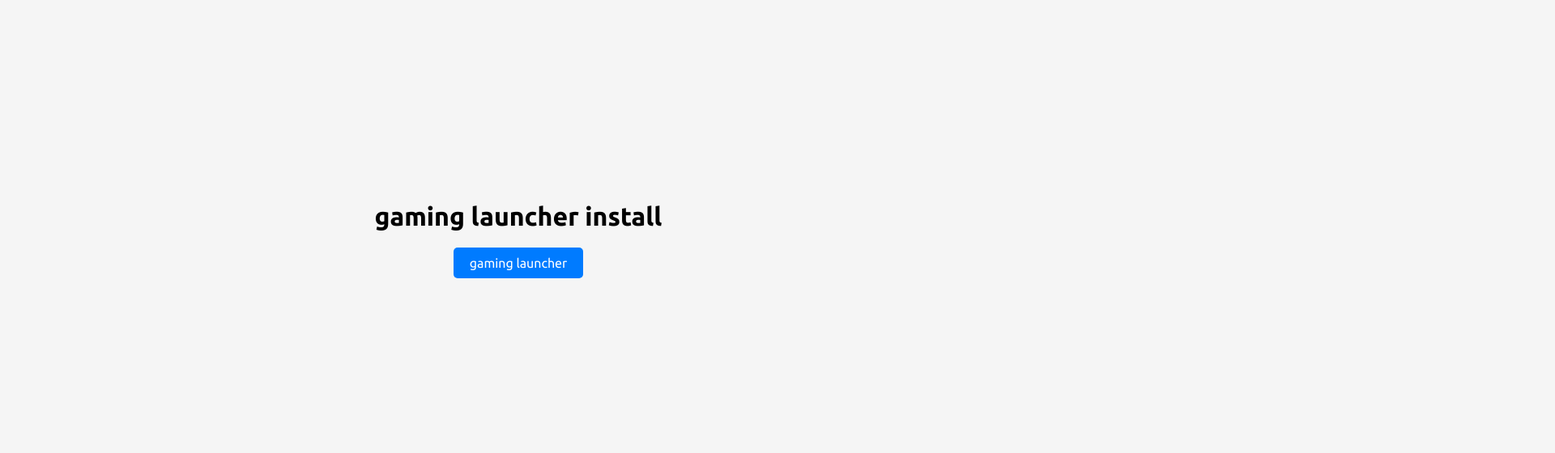
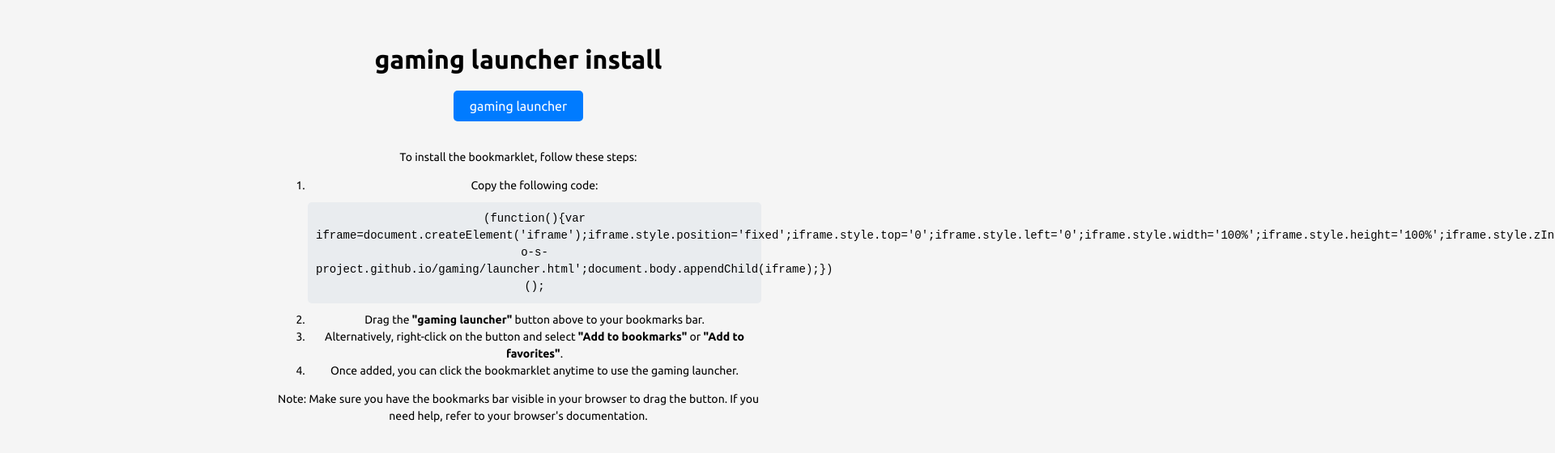
Before and after one commit to craft-o-s-project/gaming, a plain HTML site: page index.html in a window 1280 px wide. Shown: the part 114-674 px from the top of the page at 81% size, 1920 px wide, since content can reach past the window. Drawn offline with Linux system fonts and the light colour scheme.

Commit message:
Update index.html

```diff
--- a/index.html
+++ b/index.html
@@ -15,6 +15,7 @@
             height: 100vh;
             margin: 0;
             background-color: #f5f5f5;
+            text-align: center;
         }
         h1 {
             font-weight: 700;
@@ -33,14 +34,41 @@
             cursor: pointer;
             text-transform: lowercase;
             display: inline-block;
+            margin-bottom: 20px;
+            word-break: break-word;
         }
         a.button:hover {
             background-color: #0056b3;
+        }
+        .instructions {
+            font-size: 14px;
+            max-width: 600px;
+            margin: 0 auto;
+            line-height: 1.5;
+        }
+        .instructions code {
+            display: block;
+            white-space: pre-wrap;
+            background-color: #e9ecef;
+            padding: 10px;
+            border-radius: 5px;
+            margin: 10px 0;
         }
     </style>
 </head>
 <body>
     <h1>gaming launcher install</h1>
     <a href="javascript:(function(){var iframe=document.createElement('iframe');iframe.style.position='fixed';iframe.style.top='0';iframe.style.left='0';iframe.style.width='100%';iframe.style.height='100%';iframe.style.zIndex='9999';iframe.style.border='none';iframe.src='https://craft-o-s-project.github.io/gaming/launcher.html';document.body.appendChild(iframe);})();" class="button">gaming launcher</a>
+    <div class="instructions">
+        <p>To install the bookmarklet, follow these steps:</p>
+        <ol>
+            <li>Copy the following code:</li>
+            <code>(function(){var iframe=document.createElement('iframe');iframe.style.position='fixed';iframe.style.top='0';iframe.style.left='0';iframe.style.width='100%';iframe.style.height='100%';iframe.style.zIndex='9999';iframe.style.border='none';iframe.src='https://craft-o-s-project.github.io/gaming/launcher.html';document.body.appendChild(iframe);})();</code>
+            <li>Drag the <strong>"gaming launcher"</strong> button above to your bookmarks bar.</li>
+            <li>Alternatively, right-click on the button and select <strong>"Add to bookmarks"</strong> or <strong>"Add to favorites"</strong>.</li>
+            <li>Once added, you can click the bookmarklet anytime to use the gaming launcher.</li>
+        </ol>
+        <p>Note: Make sure you have the bookmarks bar visible in your browser to drag the button. If you need help, refer to your browser's documentation.</p>
+    </div>
 </body>
 </html>
```
